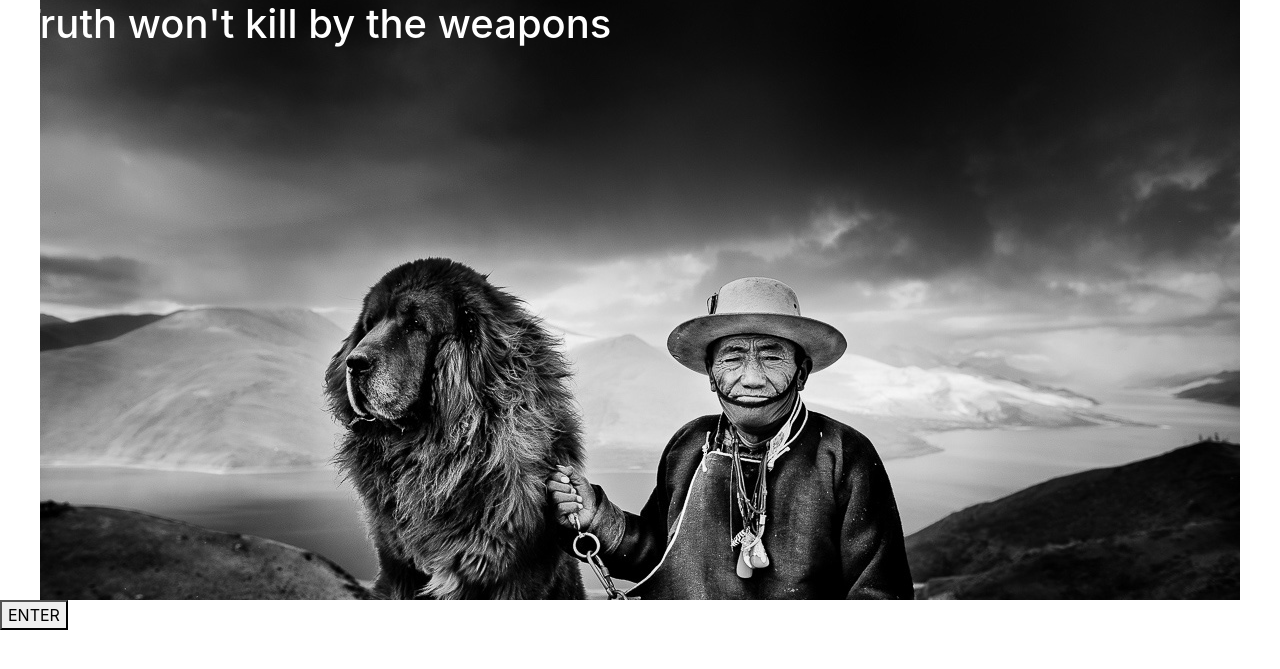
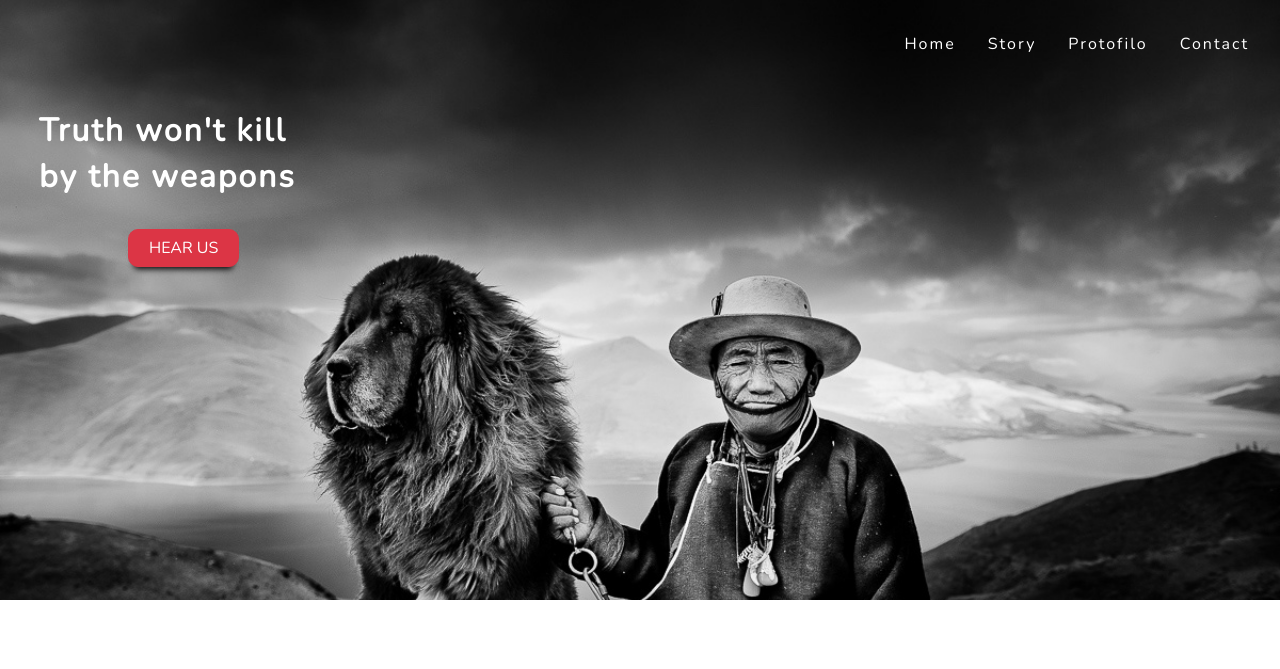
Before and after one commit to TenzinSean/private_web, a Django app: page / in a window 1280 px wide. Shown: the top 669 px of the page. Run offline with Django 3.2, Linux system fonts and the light colour scheme; some libraries are stand-ins or nearby versions.

Commit message:
first-page done. and responsvive check

```diff
--- a/baseblog/static/css/style.css
+++ b/baseblog/static/css/style.css
@@ -1,6 +1,53 @@
+
+/* font type */
+@import url('https://fonts.googleapis.com/css?family=Nunito');
+
+
+
+/* Header */
 .image-display {
   background-image: url("../img/tibet-everest.jpg");
   background-position: center;
   background-repeat: no-repeat;
   height: 600px;
+  background-size: cover;
 }
+
+
+header li a {
+  color: white;
+  letter-spacing: 2px;
+  font-family: 'Nunito', sans-serif;
+}
+
+header li a:hover {
+    transition: border-bottom 300ms ease-in-out;
+    color: red;
+}
+
+header h2 {
+  letter-spacing: 2px;
+  font-family: 'Nunito', sans-serif;
+  font-weight: bold;
+}
+
+.button-header {
+  position: absolute;
+  left: 10%;
+  padding-left: 20px;
+  padding-right: 20px;
+  border-radius: 10px;
+  box-shadow: 0 8px 6px -6px black;
+  font-family: 'Nunito', sans-serif;
+}
+
+
+/* second page */
+.second-image {
+  display: block;
+  background-image: url("../img/jack.jpg");
+  height: 500px;
+  width: 750px;
+  background-size: center;
+  background-repeat:no-repeat;
+}
--- a/baseblog/static/js/app.js
+++ b/baseblog/static/js/app.js
@@ -1,8 +1,4 @@
 $(document).ready(function() {
-  alert("hello");
+  console.log("server uo");
+  $(this).css("background", "red");
 });
-
-
-$('button').on('click', function() {
-  console.log("Hello there");
-});
--- a/baseblog/templates/base.html
+++ b/baseblog/templates/base.html
@@ -14,17 +14,32 @@
   <!-- header -->
   <header>
     <div class="image-display">
-      <h1 class="text-white ml-3">Truth won't kill by the weapons </h1>
+      <div class="container-fluid">
+        <div class="row">
+          <div class="col">
+            <ul class="nav justify-content-end mt-4">
+              <li class="nav-item"><a href="#" class="nav-link">Home</a></li>
+              <li class="nav-item"><a href="#" class="nav-link">Story</a></li>
+              <li class="nav-item"><a href="#" class="nav-link">Protofilo</a></li>
+              <li class="nav-item"><a href="#" class="nav-link">Contact</a></li>
+            </ul>
+          </div>
+        </div>
+        <div class="row">
+          <div class="col">
+            <h2 class="text-white ml-4 mt-5">Truth won't kill </h2>
+            <h2 class="text-white ml-4">by the weapons</h2>
+            <button class="btn btn-danger mt-4 button-header">HEAR US</button>
+          </div>
       <!--<img src="{% static "img/tibet-everest.jpg" %}" alt="tibet-image"/>-->
     </div>
-
-    <button>ENTER</button>
-  </header>
-
-
+  </div>
+  </div>
+</header>
+<!-- second part -->
 {% block content %}
 
-{% endblock content %}
+{% endblock %}
   <!-- javascript -->
   <script src="https://code.jquery.com/jquery-3.3.1.slim.min.js" integrity="sha384-q8i/X+965DzO0rT7abK41JStQIAqVgRVzpbzo5smXKp4YfRvH+8abtTE1Pi6jizo" crossorigin="anonymous"></script>
   <script src="https://cdnjs.cloudflare.com/ajax/libs/popper.js/1.14.3/umd/popper.min.js" integrity="sha384-ZMP7rVo3mIykV+2+9J3UJ46jBk0WLaUAdn689aCwoqbBJiSnjAK/l8WvCWPIPm49" crossorigin="anonymous"></script>
@@ -39,6 +54,6 @@
   crossorigin="anonymous"></script>
 
   <script src="{% static "js/jquery-1.11.1.js" %}"></script>
-<script src="{% static "js/rango-jquery.js" %}"></script>
+  <script src="{% static "js/rango-jquery.js" %}"></script>
 </body>
 </html>
```
Also changed, not shown: baseblog/templates/second.html (added, +9 -0 lines), private_website/settings.py (+12 -0 lines), baseblog/static/img/jack.jpg (added).
